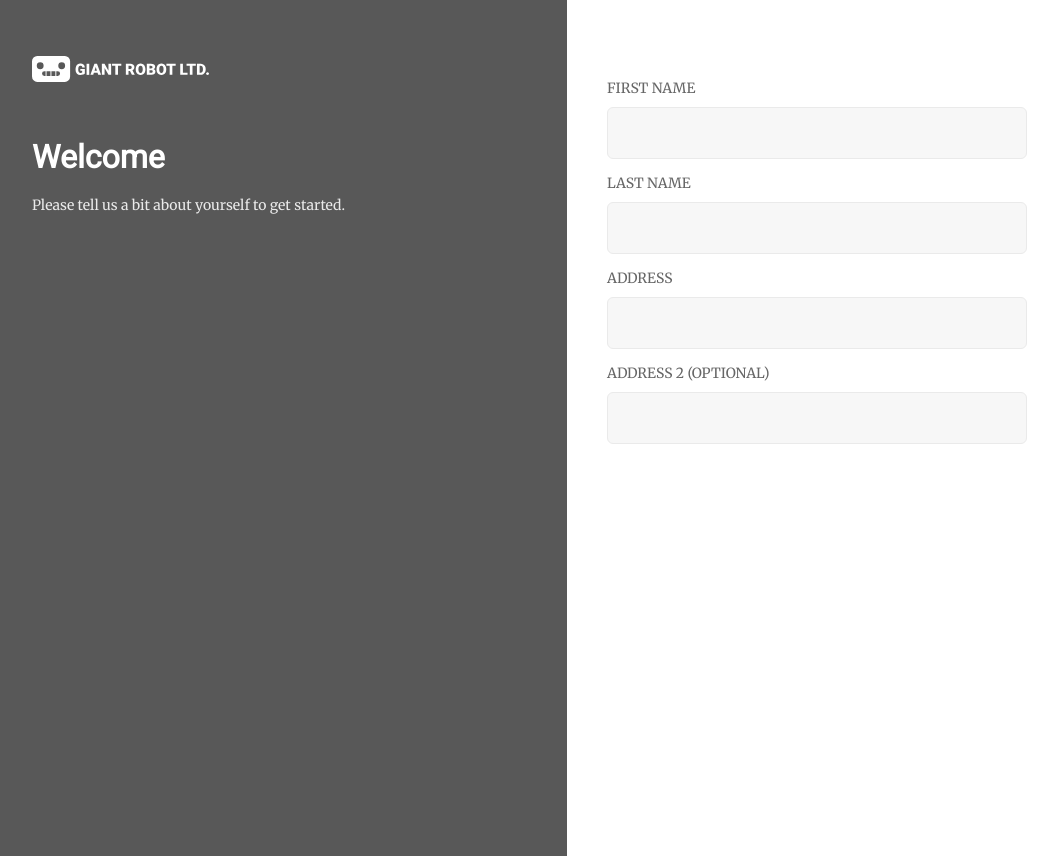
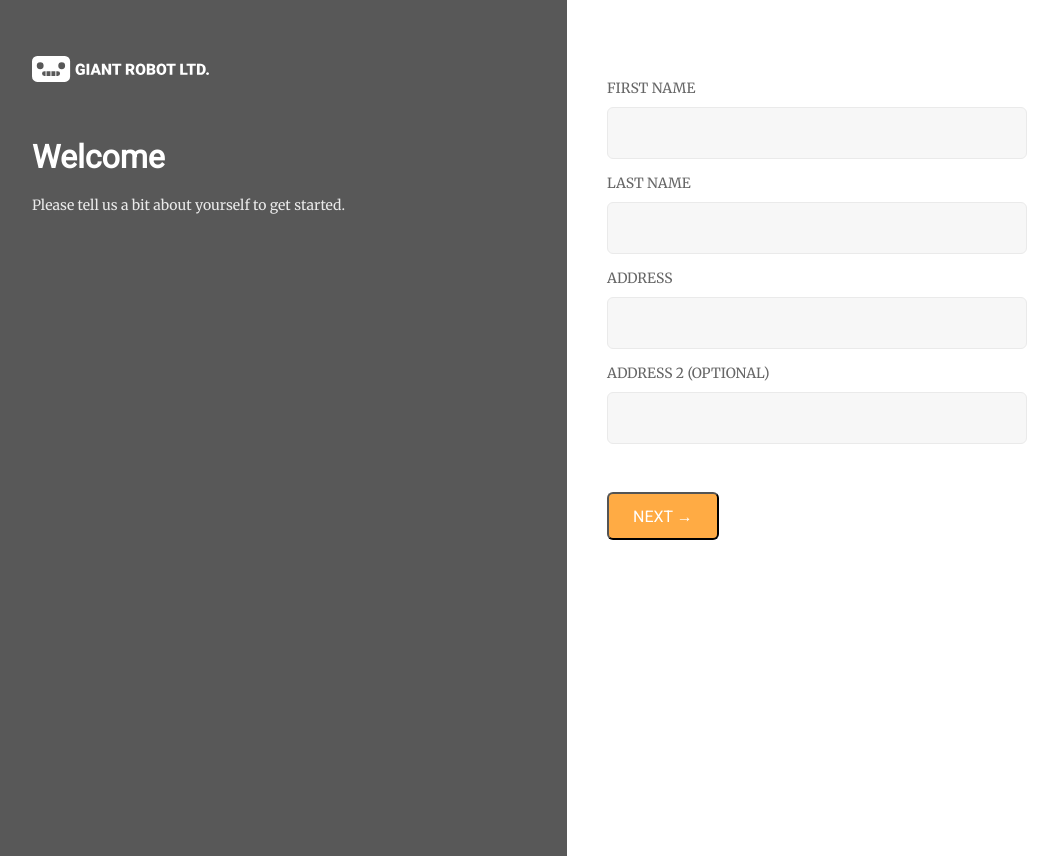
Before and after one commit to jacklee0223/giant-robot, a React (Create React App) app: page / in a window 1280 px wide. Shown: the whole page, without its empty margins (96-1154 px from the left). Built offline with nearby package versions, Linux system fonts and the light colour scheme.

Commit message:
implement has input and missing required fields

```diff
--- a/src/components/InfoForm.css
+++ b/src/components/InfoForm.css
@@ -27,7 +27,28 @@
   padding-left: 16px;
 }
 
+.label-input-container .required-missing {
+  background-color: #ffffff;
+  border: 1px solid #e70000;
+}
+
+.label-input-container .has-input {
+  background-color: #ffffff;
+  border: 1px solid #00adee;
+}
+
 .label-input-container textarea:focus,
 .label-input-container input:focus {
   outline: none;
 }
+
+.next-button {
+  background-color: #ffab44;
+  border-radius: 6px;
+  color: #ffffff;
+  font-family: 'Roboto', serif;
+  font-size: 16px;
+  height: 48px;
+  padding: 0 24px;
+  margin-top: 48px;
+}
--- a/src/components/InfoForm.jsx
+++ b/src/components/InfoForm.jsx
@@ -9,7 +9,8 @@ export default class InfoForm extends Component {
       firstName: '',
       lastName: '',
       address: '',
-      addressTwo: ''
+      addressTwo: '',
+      missingRequiredFields: []
     };
   }
 
@@ -22,12 +23,21 @@ export default class InfoForm extends Component {
     });
   };
 
+  handleNext = () => {
+    const { firstName, lastName, address, addressTwo } = this.state;
+  };
+
   render() {
+    const { firstName, lastName, address, addressTwo } = this.state;
+
     return (
       <div className="info-form">
         <div className="label-input-container">
           <label>FIRST NAME</label>
-          <input onChange={e => this.onInputChange(e, 'firstName')} />
+          <input
+            className={firstName.length > 0 ? 'has-input' : ''}
+            onChange={e => this.onInputChange(e, 'firstName')}
+          />
         </div>
         <div className="label-input-container">
           <label>LAST NAME</label>
@@ -41,6 +51,9 @@ export default class InfoForm extends Component {
           <label>ADDRESS 2 (OPTIONAL)</label>
           <input onChange={e => this.onInputChange(e, 'addressTwo')} />
         </div>
+        <button className="next-button" onClick={this.handleNext}>
+          NEXT →
+        </button>
       </div>
     );
   }
```
